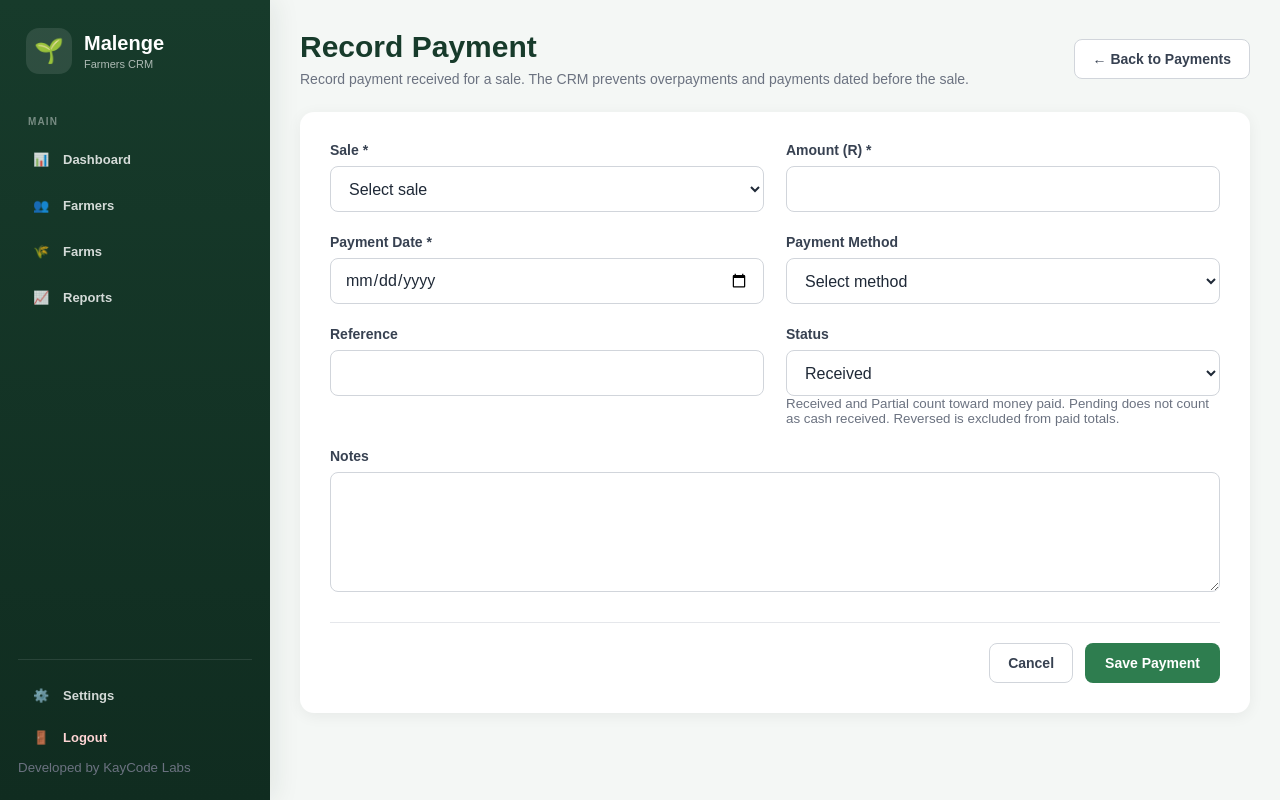
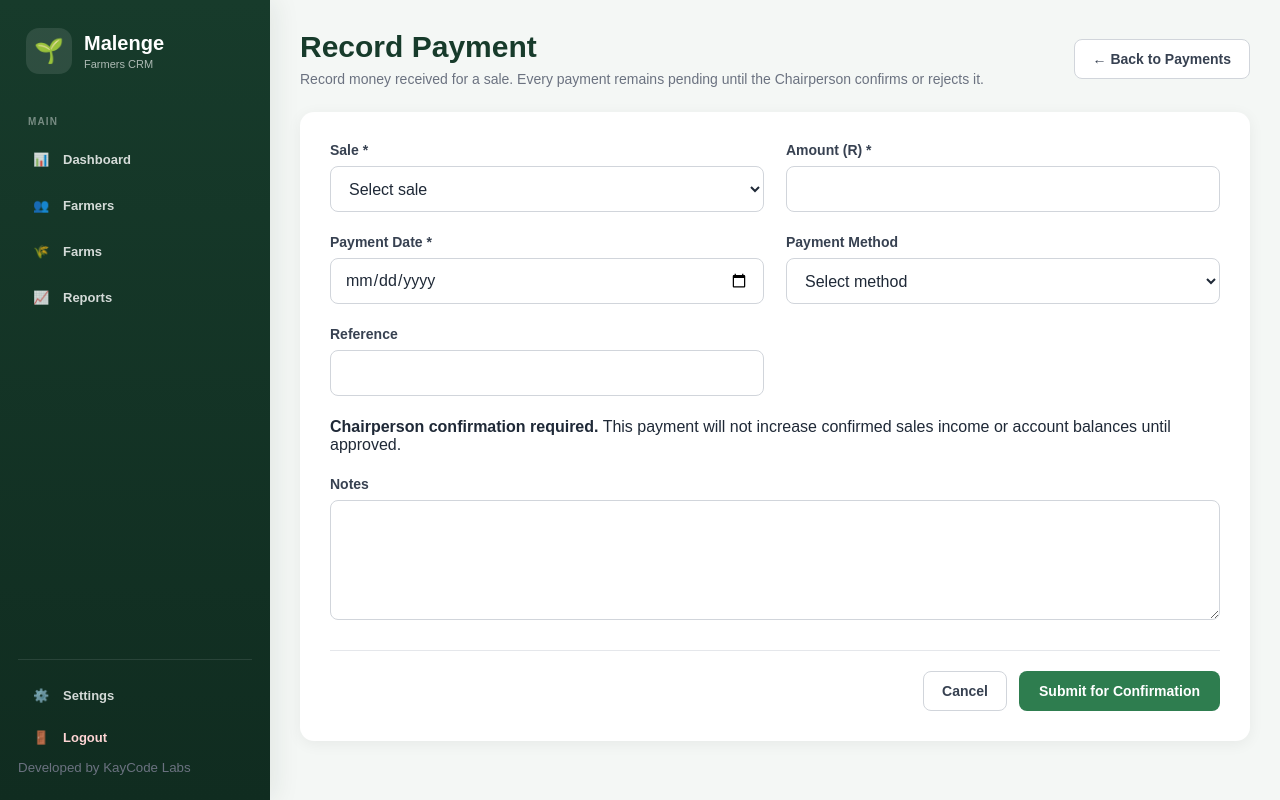
Before and after one commit to kaykwanele22/malengefarmerscrm, a Python web app: template templates/payment_form.html in a window 1280 px wide. Run offline with Jinja, Linux system fonts and the light colour scheme; the template is opened without the code that fills it, so the values that code supplies are empty.

Commit message:
Explain sale payment approval requirement

```diff
--- a/templates/payment_form.html
+++ b/templates/payment_form.html
@@ -5,7 +5,7 @@
 <div class="page-header">
     <div>
         <h1>{% if payment %}Edit Payment{% else %}Record Payment{% endif %}</h1>
-        <p>Record payment received for a sale. The CRM prevents overpayments and payments dated before the sale.</p>
+        <p>Record money received for a sale. Every payment remains pending until the Chairperson confirms or rejects it.</p>
     </div>
     <a href="{{ url_for('payments_list') }}" class="back-button">← Back to Payments</a>
 </div>
@@ -57,16 +57,7 @@
                 <input type="text" id="reference" name="reference" value="{{ payment.reference if payment and payment.reference else '' }}">
             </div>
 
-            <!-- STATUS -->
-            <div class="form-group">
-                <label for="status">Status</label>
-                <select id="status" name="status">
-                    {% for option in ["Received", "Pending", "Partial", "Reversed"] %}
-                    <option value="{{ option }}" {% if payment and payment.status == option %}selected{% elif not payment and option == "Received" %}selected{% endif %}>{{ option }}</option>
-                    {% endfor %}
-                </select>
-                <small>Received and Partial count toward money paid. Pending does not count as cash received. Reversed is excluded from paid totals.</small>
-            </div>
+            <div class="form-group full-width"><div class="info-card"><strong>Chairperson confirmation required.</strong> This payment will not increase confirmed sales income or account balances until approved.</div></div>
 
             <!-- NOTES -->
             <div class="form-group full-width">
@@ -78,7 +69,7 @@
         <!-- ACTIONS -->
         <div class="form-actions">
             <a href="{{ url_for('payments_list') }}" class="cancel-button">Cancel</a>
-            <button type="submit" class="save-button">{% if payment %}Update Payment{% else %}Save Payment{% endif %}</button>
+            <button type="submit" class="save-button">{% if payment %}Resubmit Payment{% else %}Submit for Confirmation{% endif %}</button>
         </div>
     </form>
 </div>
```
